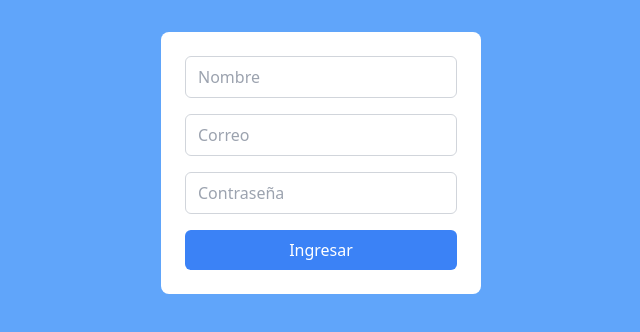
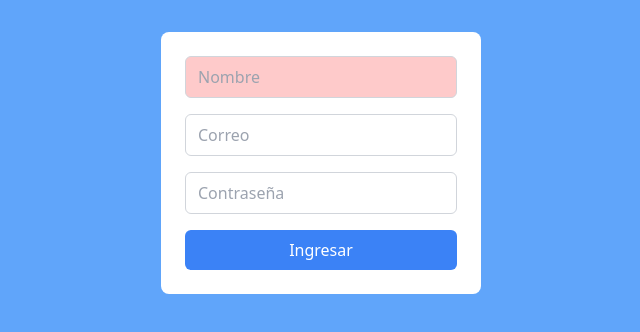
Before and after one commit to AlbertoG22/learning-tailwind, a website: page src/index.html in a window 1280 px wide. Shown: the whole page, without its empty margins (319-959 px from the left). Drawn offline with Linux system fonts and the light colour scheme.

Commit message:
States (disabled)

```diff
--- a/src/index.html
+++ b/src/index.html
@@ -8,7 +8,7 @@
 </head>
 <body class="bg-blue-400">
     <form action="" class="bg-white w-80 mx-auto mt-8 rounded-lg p-6">
-        <input class="border border-gray-300 w-full px-3 py-2 mb-4 rounded-md" type="text" placeholder="Nombre">
+        <input class="border border-gray-300 w-full px-3 py-2 mb-4 rounded-md disabled:bg-red-200" type="text" placeholder="Nombre" disabled>
         <input class="border border-gray-300 w-full px-3 py-2 mb-4 rounded-md" type="email" placeholder="Correo">
         <input class="border border-gray-300 w-full px-3 py-2 mb-4 rounded-md" type="password" placeholder="Contraseña">
         <input class="bg-blue-500 w-full py-2 text-white rounded-md cursor-pointer hover:bg-blue-400" type="submit" value="Ingresar">
```
Also changed, not shown: src/output.css.
